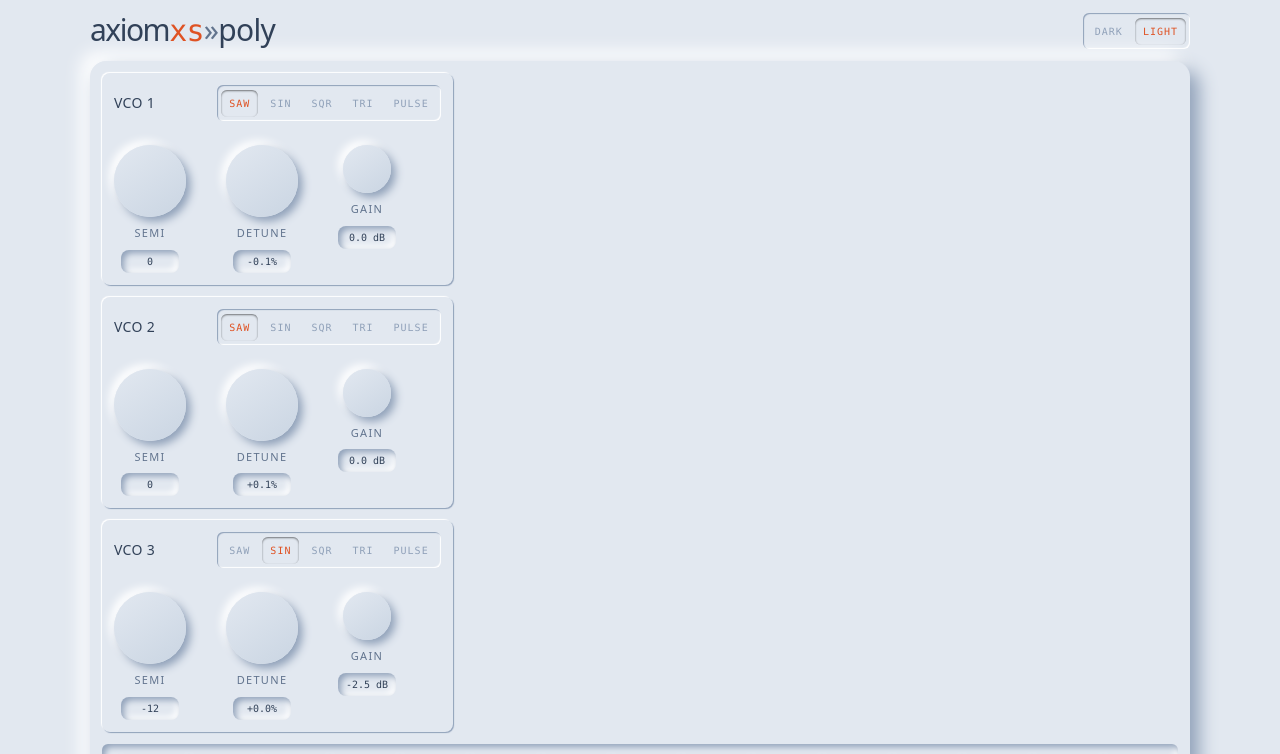
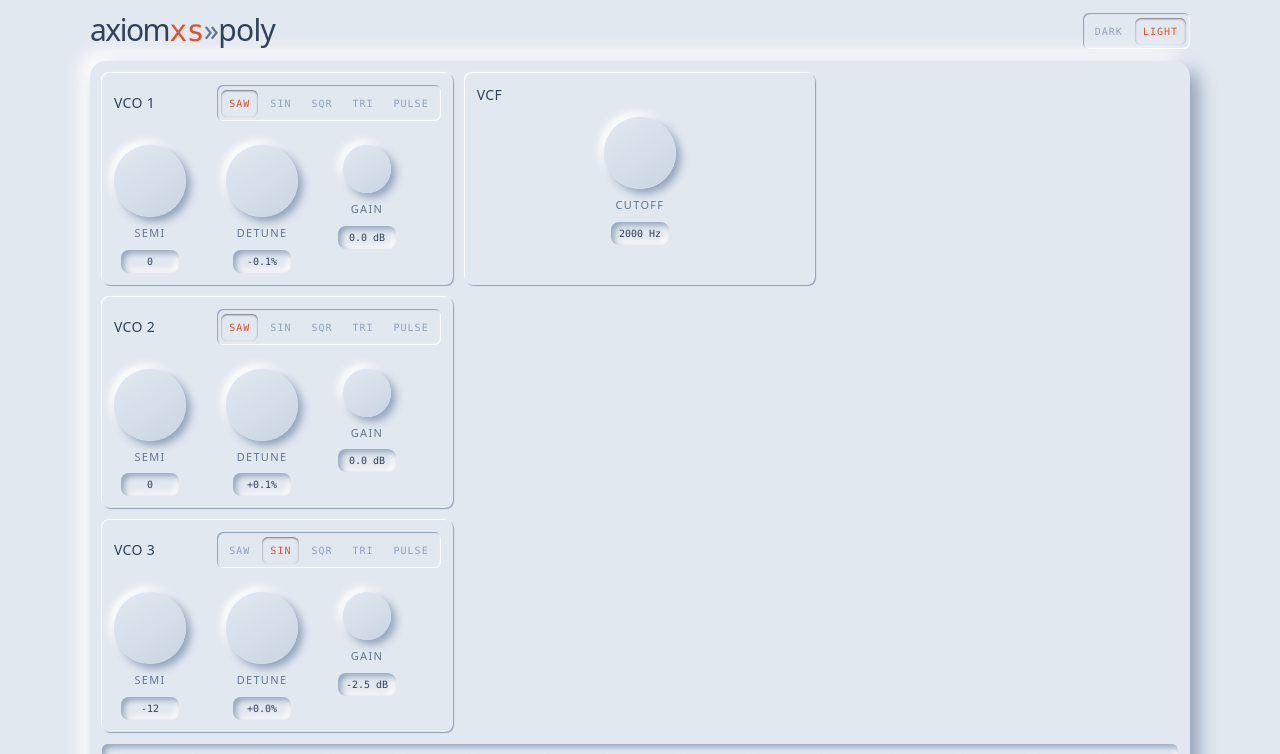
Before and after one commit to svandriel/axiom-synth, a Vue app: page / in a window 1280 px wide. Shown: the top 754 px of the page. Built offline with nearby package versions, Linux system fonts and the light colour scheme.

Commit message:
add basic filter

```diff
--- /dev/null
+++ b/src/components/FilterPanel.vue
@@ -0,0 +1,37 @@
+<template>
+  <div class="section">
+    <div class="flex flex-row items-center justify-between">
+      <div class="text-sm tracking-wide uppercase">
+        {{ label }}
+      </div>
+    </div>
+    <div>
+      <Knob
+        label="Cutoff"
+        v-model="cutoff"
+        class="mt-3"
+        :from="20"
+        :to="20000"
+        :default="20000"
+        :format="v => `${v.toFixed(0)} Hz`"
+      />
+    </div>
+  </div>
+</template>
+
+<script setup lang="ts">
+import Knob from './Knob.vue';
+
+const cutoff = defineModel<number>('cutoff', {
+  required: true,
+});
+
+withDefaults(
+  defineProps<{
+    label?: string;
+  }>(),
+  {
+    label: 'VCF',
+  },
+);
+</script>
--- a/src/components/Synth.vue
+++ b/src/components/Synth.vue
@@ -15,17 +15,24 @@
         class="col-span-12 row-start-3 sm:col-span-6 lg:col-span-4"
         v-model="osc3"
       />
+      <FilterPanel
+        class="col-span-12 col-start-5 row-start-1 sm:col-span-6 lg:col-span-4"
+        v-model:cutoff="cutoff"
+      />
     </div>
 
     <Keyboard class="mt-3" />
   </div>
 </template>
 <script setup lang="ts">
-import { onUnmounted, reactive } from 'vue';
+import { onUnmounted, reactive, ref, watch } from 'vue';
 import { useAudioEngine } from '../composables/use-audio-context.ts';
 import type { OscillatorConfig } from '../types/oscillator-config.ts';
 import Keyboard from './Keyboard.vue';
 import OscillatorPanel from './OscillatorPanel.vue';
+import FilterPanel from './FilterPanel.vue';
+
+const cutoff = ref(2000);
 
 const osc1 = reactive<OscillatorConfig>({
   label: 'VCO 1',
@@ -51,6 +58,11 @@ const osc3 = reactive<OscillatorConfig>({
 
 const engine = useAudioEngine();
 
+watch(cutoff, newCutoff => {
+  console.log(`Filter cutoff changed to ${newCutoff} Hz`);
+  engine.value.filterCutoff = newCutoff;
+});
+
 onUnmounted(() => {
   engine.value.destroy();
 });
--- a/src/engine/engine.ts
+++ b/src/engine/engine.ts
@@ -1,4 +1,4 @@
-import type { EnvelopeConfig } from './envelope';
+import type { EnvelopeConfig, FilterConfig } from '../types';
 import { Voice } from './voice';
 
 const MAX_VOICES = 16;
@@ -17,11 +17,16 @@ export class AudioEngine {
 
   private readonly voicePool: Voice[] = [];
 
-  public settings: EnvelopeConfig = {
+  public ampEnvelope: EnvelopeConfig = {
     attackSeconds: 0.04, // 40ms exponential rise
     decaySeconds: 0.25, // 250ms decay
     sustainLevel: 0.4, // Sustain floor level target
     releaseSeconds: 0.35, // Release phase drop
+  };
+
+  public filterConfig: FilterConfig = {
+    frequency: 3000,
+    resonance: 3,
   };
 
   constructor(ctxt: AudioContext) {
@@ -33,8 +38,8 @@ export class AudioEngine {
     this.master.gain.value = 0.5;
     this.filter = ctxt.createBiquadFilter();
     this.filter.type = 'lowpass';
-    this.filter.frequency.value = 2000;
-    this.filter.Q.value = 3;
+    this.filter.frequency.value = this.filterConfig.frequency;
+    this.filter.Q.value = this.filterConfig.resonance;
     this.analyser = ctxt.createAnalyser();
     this.analyser.fftSize = 2048;
     this.analyser.smoothingTimeConstant = 0.82;
@@ -72,13 +77,22 @@ export class AudioEngine {
     );
   }
 
-  public ensureStarted() {
+  get filterCutoff(): number {
+    return this.filter.frequency.value;
+  }
+
+  set filterCutoff(value: number) {
+    this.filter.frequency.value = value;
+    this.filterConfig.frequency = value;
+  }
+
+  ensureStarted() {
     if (this.ctxt.state === 'suspended') {
       this.ctxt.resume();
     }
   }
 
-  public noteOn(noteNumber: number, velocity: number) {
+  noteOn(noteNumber: number, velocity: number) {
     this.ensureStarted();
     const now = this.ctxt.currentTime;
 
@@ -130,19 +144,18 @@ export class AudioEngine {
     }
 
     if (targetVoice) {
-      targetVoice.noteOn(noteNumber, velocity, this.settings, startDelay);
+      targetVoice.noteOn(noteNumber, velocity, this.ampEnvelope, startDelay);
       this.noteToVoiceMap.set(noteNumber, targetVoice);
     }
   }
 
-  public noteOff(noteNumber: number) {
-    console.log('noteToVoiceMap', this.noteToVoiceMap);
+  noteOff(noteNumber: number) {
     const voice = this.noteToVoiceMap.get(noteNumber);
     if (voice) {
       console.log(
         `[${this.ctxt.currentTime.toFixed(4)}] noteOff(${noteNumber}) - releasing voice`,
       );
-      voice.noteOff(this.settings);
+      voice.noteOff(this.ampEnvelope);
       this.noteToVoiceMap.delete(noteNumber);
     } else {
       console.log(
@@ -151,16 +164,12 @@ export class AudioEngine {
     }
   }
 
-  public allNotesOff() {
+  allNotesOff() {
     console.log('allNotesOff');
-    this.voice.noteOff(this.settings);
+    this.voice.noteOff(this.ampEnvelope);
   }
 
-  public get noteSignalSink() {
-    return this.filter;
-  }
-
-  public destroy() {
+  destroy() {
     this.voice.destroy();
     this.comp.disconnect();
     this.analyser.disconnect();
--- a/src/engine/voice.ts
+++ b/src/engine/voice.ts
@@ -1,4 +1,4 @@
-import type { EnvelopeConfig } from './envelope';
+import type { EnvelopeConfig } from '../types/envelope-config';
 
 export class Voice {
   private readonly ctxt: AudioContext;
@@ -68,7 +68,7 @@ export class Voice {
   noteOn(
     noteNumber: number,
     velocity: number,
-    settings: EnvelopeConfig,
+    ampEnvelope: EnvelopeConfig,
     startTimeOffset: number,
   ) {
     const now = this.ctxt.currentTime + startTimeOffset;
@@ -96,45 +96,45 @@ export class Voice {
     this.ampEnv.gain.setTargetAtTime(
       targetVolume,
       now,
-      settings.attackSeconds / 3,
+      ampEnvelope.attackSeconds / 3,
     );
 
-    const decayStartTime = now + settings.attackSeconds;
-    const sustainVolume = targetVolume * settings.sustainLevel;
+    const decayStartTime = now + ampEnvelope.attackSeconds;
+    const sustainVolume = targetVolume * ampEnvelope.sustainLevel;
     this.ampEnv.gain.setTargetAtTime(
       sustainVolume,
       decayStartTime,
-      settings.decaySeconds / 3,
+      ampEnvelope.decaySeconds / 3,
     );
 
     // Exponential Filter Sweep Execution
-    // const peakCutoff = Math.min(19000, settings.cutoff + settings.filterEnvAmt);
-    // const sustainCutoff = Math.max(20, settings.cutoff + (settings.filterEnvAmt * settings.sustain));
+    // const peakCutoff = Math.min(19000, ampEnvelope.cutoff + ampEnvelope.filterEnvAmt);
+    // const sustainCutoff = Math.max(20, ampEnvelope.cutoff + (ampEnvelope.filterEnvAmt * ampEnvelope.sustain));
 
     // this.filter.frequency.setValueAtTime(this.filter.frequency.value, now);
-    // this.filter.frequency.setTargetAtTime(peakCutoff, now, settings.attack / 3);
-    // this.filter.frequency.setTargetAtTime(sustainCutoff, decayStartTime, settings.decay / 3);
+    // this.filter.frequency.setTargetAtTime(peakCutoff, now, ampEnvelope.attack / 3);
+    // this.filter.frequency.setTargetAtTime(sustainCutoff, decayStartTime, ampEnvelope.decay / 3);
 
     // Mark endTime as Infinity until explicit noteOff release occurs
     this.endTime = Infinity;
   }
 
-  noteOff(settings: EnvelopeConfig) {
+  noteOff(ampEnvelope: EnvelopeConfig) {
     const now = this.ctxt.currentTime;
     console.log(`[${now.toFixed(4)}] noteOff()`);
 
     this.ampEnv.gain.cancelScheduledValues(now);
     this.ampEnv.gain.setValueAtTime(this.ampEnv.gain.value, now);
     // Exponential fade toward a non-zero floor value to prevent math calculation faults
-    this.ampEnv.gain.setTargetAtTime(0, now, settings.releaseSeconds / 3);
+    this.ampEnv.gain.setTargetAtTime(0, now, ampEnvelope.releaseSeconds / 3);
 
     // this.filter.frequency.cancelScheduledValues(now);
     // this.filter.frequency.setValueAtTime(this.filter.frequency.value, now);
-    // this.filter.frequency.setTargetAtTime(settings.cutoff, now, settings.release / 3);
+    // this.filter.frequency.setTargetAtTime(ampEnvelope.cutoff, now, ampEnvelope.release / 3);
 
     // Fixed: Eliminated the flaky JavaScript setTimeout state machine wrapper
     // The voice boundary availability checks now reference this absolute time parameter
-    this.endTime = now + settings.releaseSeconds * 5; // 5 time-constants completely flattens setTargetAtTime
+    this.endTime = now + ampEnvelope.releaseSeconds * 5; // 5 time-constants completely flattens setTargetAtTime
   }
 
   destroy() {
--- /dev/null
+++ b/src/types/filter-config.ts
@@ -0,0 +1,4 @@
+export interface FilterConfig {
+  frequency: number;
+  resonance: number;
+}
--- a/src/types/index.ts
+++ b/src/types/index.ts
@@ -1 +1,3 @@
+export * from './envelope-config';
+export * from './filter-config';
 export * from './oscillator-config';
```
Also changed, not shown: src/types/envelope-config.ts (renamed from src/engine/envelope.ts).
